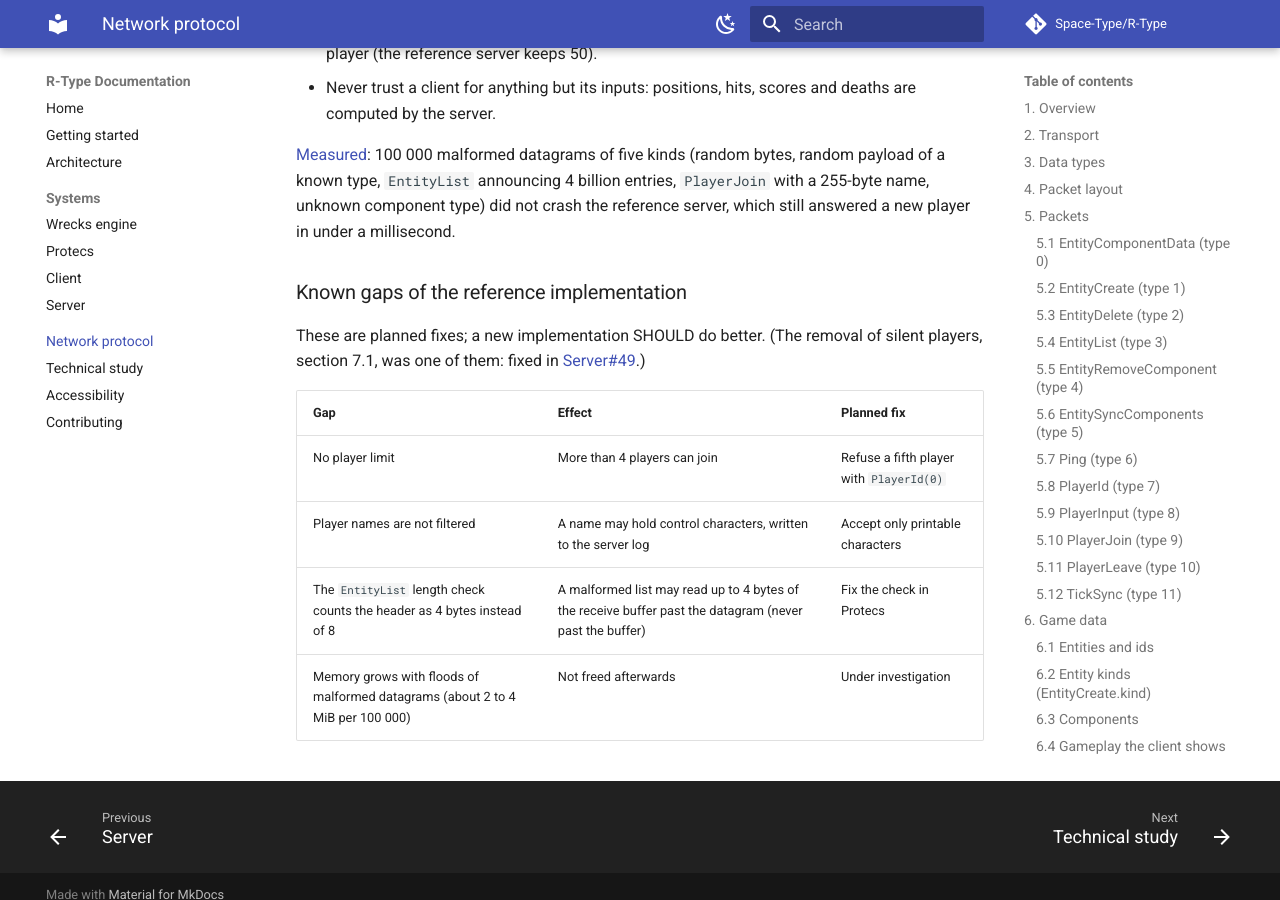
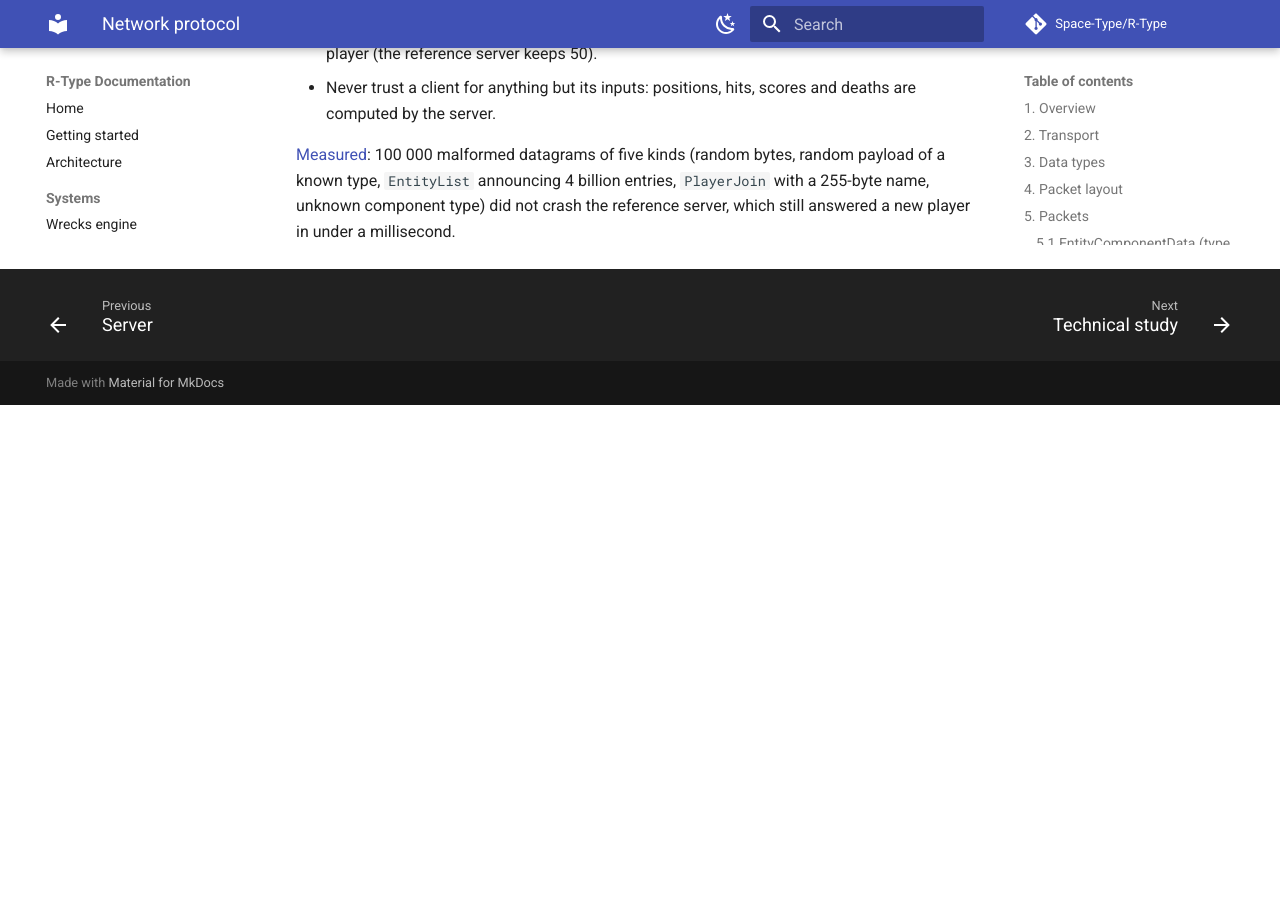
Before and after one commit to Space-Type/Documentation, an MkDocs documentation site: the page built from docs/protocol.md, in a window 1280 px wide and 900 px high, scrolled down 12188 px. Built offline with MkDocs 1.6.1 and Material for MkDocs 9.7.7, drawn with Linux system fonts in a browser that asks for light colours; comment, search, counter and statistics services are not loaded; after the commit the page ends 12593 px from its top, so only the background shows below that; some of the changed text lies outside the part shown.

Commit message:
docs(project): use the 15 second timeout and keep the pages on the design

````diff
--- a/docs/protocol.md
+++ b/docs/protocol.md
@@ -175,7 +175,7 @@ death of an enemy or a player (explosion) when its entity is deleted.
 
 No payload. The server sends one to every player **every second**, and a
 client MUST answer it with a `Ping`. A player the server has heard nothing from
-(no `Ping`, no other packet) for **5 seconds** is considered gone (section 7.1).
+(no `Ping`, no other packet) for **15 seconds** is considered gone (section 7.1).
 
 ### 5.8 `PlayerId` (type 7)
 
@@ -320,7 +320,7 @@ sequenceDiagram
         S->>C: Ping
         C->>S: Ping
     end
-    C->>S: PlayerLeave (or 5 s of silence)
+    C->>S: PlayerLeave (or 15 s of silence)
     S->>O: EntityDelete(id)
 ```
 
@@ -333,7 +333,7 @@ sequenceDiagram
    server deletes every entity and the level starts over with the next player.
 3. To quit, the client sends `PlayerLeave`.
 4. If a client crashes or loses its connection, it stops answering. The server
-   removes a player it has received nothing from for 5 seconds, exactly as if
+   removes a player it has received nothing from for 15 seconds, exactly as if
    it had sent `PlayerLeave`: the other clients get its `EntityDelete`, and the
    game goes on.
 
@@ -422,16 +422,3 @@ kinds (random bytes, random payload of a known type, `EntityList` announcing
 4 billion entries, `PlayerJoin` with a 255-byte name, unknown component type)
 did not crash the reference server, which still answered a new player in under
 a millisecond.
-
-### Known gaps of the reference implementation
-
-These are planned fixes; a new implementation SHOULD do better. (The removal of
-silent players, section 7.1, was one of them: fixed in
-[Server#49](https://github.com/Space-Type/Server/pull/49).)
-
-| Gap | Effect | Planned fix |
-|---|---|---|
-| No player limit | More than 4 players can join | Refuse a fifth player with `PlayerId(0)` |
-| Player names are not filtered | A name may hold control characters, written to the server log | Accept only printable characters |
-| The `EntityList` length check counts the header as 4 bytes instead of 8 | A malformed list may read up to 4 bytes of the receive buffer past the datagram (never past the buffer) | Fix the check in Protecs |
-| Memory grows with floods of malformed datagrams (about 2 to 4 MiB per 100 000) | Not freed afterwards | Under investigation |
--- a/docs/technical-study.md
+++ b/docs/technical-study.md
@@ -112,13 +112,14 @@ a virtual `update()`:
 | 1 000 | ~12 µs | ~3 µs |
 | 10 000 | ~115 µs | ~29 µs |
 
-Our ECS is **about 4 times slower** than a plain loop over objects. The cause is
-the storage: every component access goes through a hash map lookup, where the
-objects are read directly. It does not matter at our scale: a stage has about
-20 entities on screen and at most a few dozen (measured below), so the update
-costs about **2 µs out of the 8 333 µs** of a tick at 120 Hz (0.02 %). The
-known fix, if we ever need it, is a **sparse set** (an array from entity to
-index instead of a hash map), the storage used by EnTT.
+A plain loop over objects does less work per entity: it has no lookup between
+an entity and its components. What the ECS gives in exchange (decoupled
+systems, enemies and bosses made of data, generic replication) costs almost
+nothing at our scale: a stage has about 20 entities on screen and at most a few
+dozen (measured below), so the update takes about **2 µs out of the 8 333 µs**
+of a tick at 120 Hz (0.02 %). For far bigger worlds, a **sparse set** (an array
+from entity to index, the storage used by EnTT) would bring the ECS to the speed
+of the plain loop.
 
 ## Algorithms
 
@@ -131,8 +132,8 @@ index instead of a hash map), the storage used by EnTT.
 | Randomness in systems | **xorshift32** | Systems must be `noexcept` default constructible; the standard engines are bigger and may throw on seeding |
 | Entity ids | Upper 32 bits from the clock, lower 32 bits the server entity | An id is never reused when an entity slot is, so a late packet cannot hit the wrong entity |
 
-**Measured weak spot** (`rtype_bench queue`): `PacketQueue` decodes packets
-again at every comparison of its sorted insertion. Per packet:
+**Measured cost** (`rtype_bench queue`): `PacketQueue` keeps the packets as
+they arrived and reads their tick when it sorts them. Per packet:
 
 | Packets waiting | `PacketQueue` | Tick read once, `std::priority_queue` |
 |---|---|---|
@@ -141,8 +142,8 @@ again at every comparison of its sorted insertion. Per packet:
 | 1 024 | ~660 ns | ~50 ns |
 
 At about 700 packets per second per client (measured below), the queue costs
-less than 0.5 ms per second: acceptable today, and an easy gain (decode the tick
-once when the packet arrives) if the traffic grows.
+less than 0.5 ms per second, a negligible share of the server's time. Keeping
+the tick next to each packet would divide it further if the traffic grew a lot.
 
 ## Networking
 
@@ -175,7 +176,7 @@ network.
 |---|---|
 | **Client-side prediction** | The client runs the same movement systems as the server (shared in Protecs) on its own ship, so it moves at once when a key is pressed; the server's position then corrects it |
 | **Authoritative server** | Shots, hits, deaths and scores are only computed by the server: a client cannot cheat on them |
-| **Interpolation** of other entities | Not yet: other entities are drawn at their last received position, 20 times per second. Smooth enough at 120 frames per second for slow Bydos; interpolating between the two last updates (100 ms behind) is the next step if movements look jerky on a real network |
+| **Interpolation** of other entities | Other entities are drawn at their last received position, updated 20 times per second, which is smooth for slow-moving Bydos; interpolating between the two last updates is the usual option for faster ones |
 | **Lag compensation** (rewinding hits to what the shooter saw) | Not needed: shots are slow projectiles simulated by the server, not instant hits |
 
 ### Binary encoding
@@ -208,10 +209,9 @@ dozen fixed packets, writing the encoding by hand was simpler.
 | Total | **~700** | **~18.6 kB/s** | |
 
 Every client receives the same, so the server sends about **75 kB/s for
-4 players**: far below any home connection. The UDP and IPv4 headers add
-28 bytes per datagram, which is as much as our average packet: the next gains
-would be to **send only components that changed** and to **group several updates
-in one datagram** (the 64-byte receive buffer is the limit today).
+4 players**: far below any home connection. Sending only the components that
+changed, or several updates per datagram, would reduce it further if the game
+had to run on very slow links.
 
 ### Packet loss
 
@@ -230,9 +230,9 @@ lossy client is wrong about, on average:
 - A lost `EntityDelete` leaves a **ghost** on screen. Our client forgets an
   entity the server has not updated for one second (the server updates every
   entity 20 times per second): this **removes 92 to 94 % of the ghosts**.
-- A lost `EntityCreate` makes an entity **missing** until the client asks for
-  the entity list. The list is sent 3 entities per datagram, and each of them
-  may be lost too: this is the next thing to improve.
+- A lost `EntityCreate` makes an entity **missing** until the client gets the
+  entity list, which it asks for as soon as it receives data about an entity
+  it does not know.
 
 To degrade a real link instead, as the subject's appendix suggests, the
 benchmark README shows the `netem` commands.
@@ -260,8 +260,8 @@ benchmark README shows the `netem` commands.
 | Strangers | Every packet but `PlayerJoin` is ignored from an address that did not join |
 | Input floods | At most 50 pending inputs per player; inputs for past ticks are ignored |
 | Oversized files | Settings at most 4 KiB, stage files at most 64 KiB, checked before reading |
-| Address spoofing | UDP does not prove where a datagram comes from, and a player is known by its address: someone who can spoof it could send inputs in its name. They can only move or fire that ship, never change the game state. A session token in each packet, given in `PlayerId`, is the planned fix |
-| Flooding | Measured below: the server keeps running and answering. Planned: a limit of datagrams per second and per address |
+| Forged packets | Clients can only send inputs: even a forged packet cannot change positions, hits, scores or deaths, which the server computes |
+| Flooding | Measured below: the server keeps running and keeps answering new players |
 | Vulnerable dependencies | Pinned versions (submodule commits, GoogleTest tag), updated on purpose. For long-term monitoring, GitHub **Dependabot** alerts can watch the submodules and the GitHub Actions of the public repositories |
 
 **Robustness, measured** (`rtype_bench fuzz`): 100 000 malformed datagrams of
@@ -269,20 +269,13 @@ five kinds (random bytes; a known type with a random payload; an `EntityList`
 announcing 4 billion entries; a `PlayerJoin` with a 255-byte name; an unknown
 component type), half from a stranger and half from a joined player:
 
-| Datagrams sent | Received by the server | Crash | New player accepted afterwards | Server memory |
-|---|---|---|---|---|
-| 100 000 | 44 306 | **none** | yes, in < 1 ms | 5.3 → 9.4 MiB |
+| Datagrams sent | Received by the server | Crash | New player accepted afterwards |
+|---|---|---|---|
+| 100 000 | 44 306 | **none** | yes, in < 1 ms |
 
-Writing the protocol also showed that a crashed client was never removed: the
-server now pings every player each second and removes one silent for 5 seconds
-([Server#49](https://github.com/Space-Type/Server/pull/49)). The test also found
-weaknesses, listed with their fixes in the
-[protocol](protocol.md#known-gaps-of-the-reference-implementation): there is no
-limit of 4 players, player
-names may hold control characters, the `EntityList` size check is 4 bytes too
-lenient, the server log is written by two threads at once (lines may mix), and
-the server memory keeps growing with repeated floods (about 2 to 4 MiB per
-100 000 datagrams, cause under investigation).
+A crashed client is detected too: the server pings every player each second
+and removes one it has heard nothing from for 15 seconds, so the other players
+see it leave and the game goes on.
 
 ## Documentation
 
````
Also changed, not shown: docs/rfc-rtype.txt (+9 -68 lines), docs/systems/server.md (+1 -7 lines), 1 other file.
